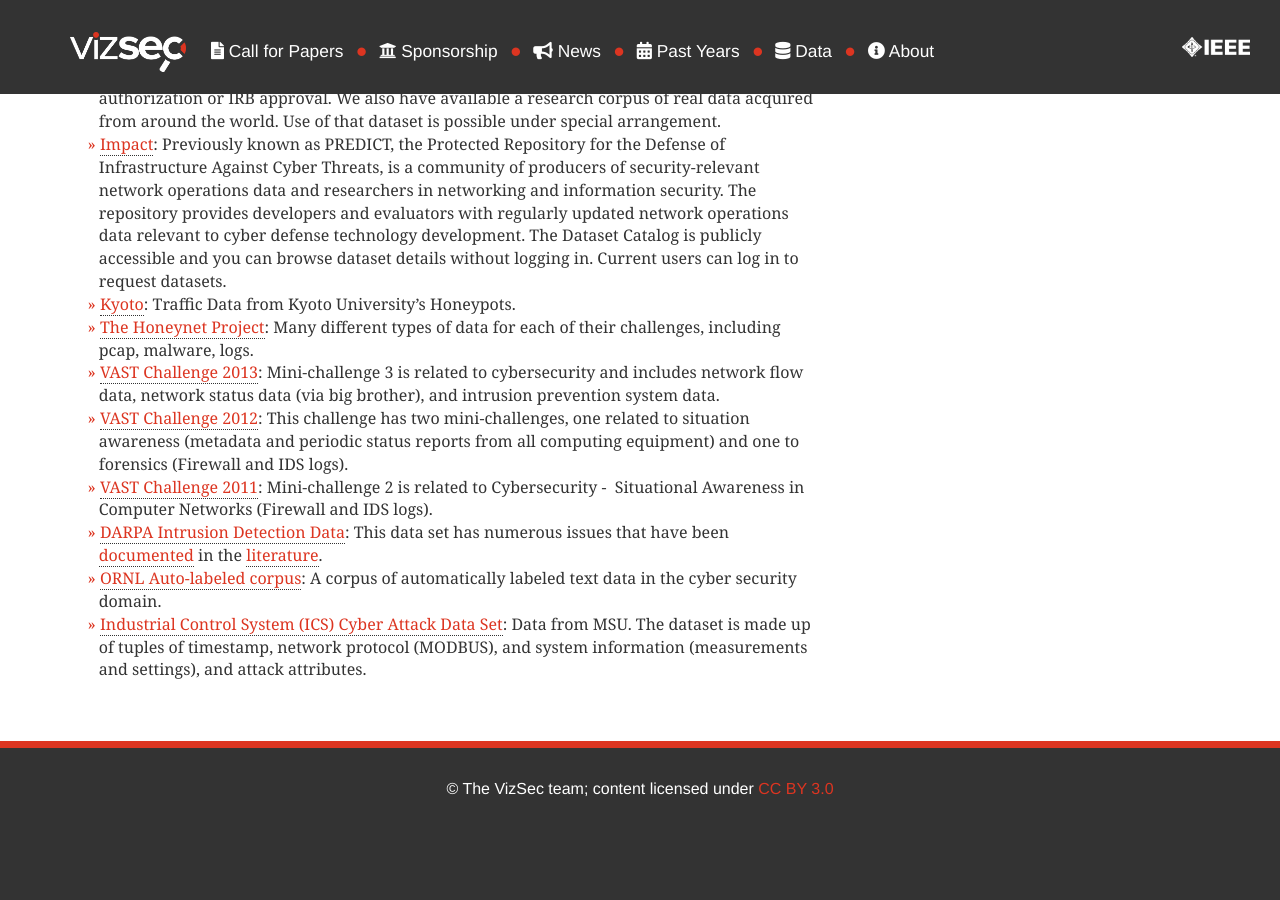
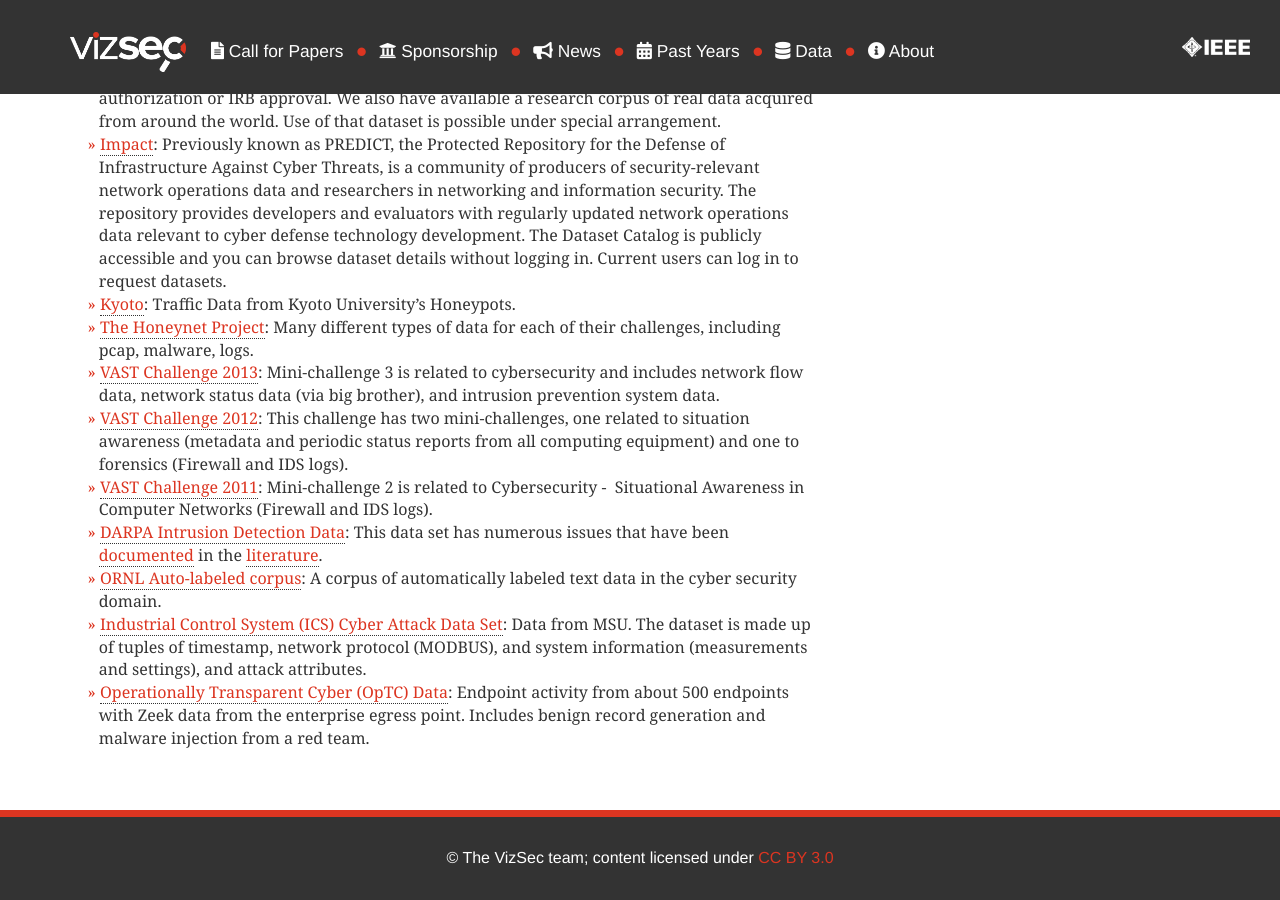
Before and after one commit to vizsec/vizsec.github.io, a Jekyll site: the page built from data/index.md, in a window 1280 px wide and 900 px high, scrolled down 987 px. Built offline with Jekyll 4.4.1, drawn with Linux system fonts in a browser that asks for light colours; nearby versions of some CDN libraries; before the commit the page ends 1818 px from its top, so only the background shows below that.

Commit message:
OpTC data to data set page

```diff
--- a/data/index.md
+++ b/data/index.md
@@ -27,3 +27,4 @@
 * [DARPA Intrusion Detection Data](http://www.ll.mit.edu/mission/communications/cyber/CSTcorpora/ideval/data/): This data set has numerous issues that have been [documented](http://www.kdnuggets.com/news/2007/n18/4i.html) in the [literature](https://www.cs.nmt.edu/~infosec/Critique%20on%20Testing%20IDS.pdf).
 * [ORNL Auto-labeled corpus](https://github.com/stucco/auto-labeled-corpus): A corpus of automatically labeled text data in the cyber security domain.
 * [Industrial Control System (ICS) Cyber Attack Data Set](http://www.ece.msstate.edu/wiki/index.php/ICS_Attack_Dataset): Data from MSU. The dataset is made up of tuples of timestamp, network protocol (MODBUS), and system information (measurements and settings), and attack attributes.
+* [Operationally Transparent Cyber (OpTC) Data](https://github.com/FiveDirections/OpTC-data): Endpoint activity from about 500 endpoints with Zeek data from the enterprise egress point. Includes benign record generation and malware injection from a red team.
```
